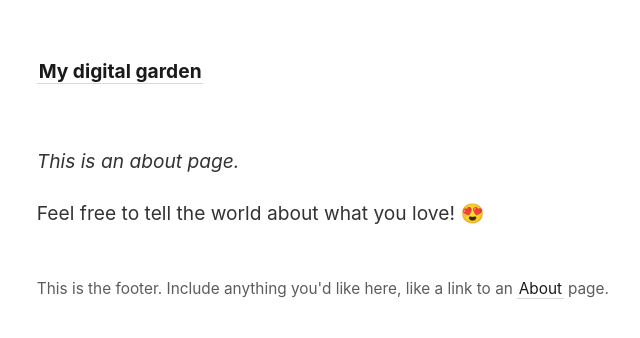
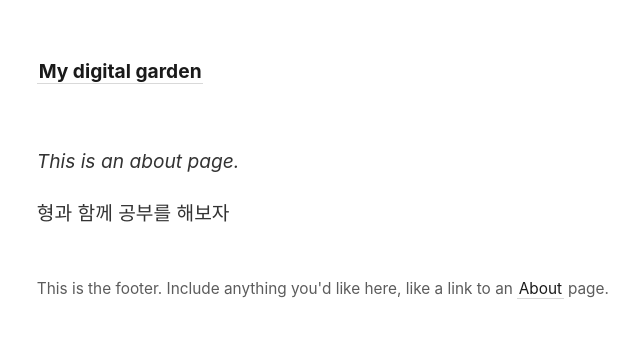
Before and after one commit to simbio11/Studyhani, a Jekyll site: the page built from _pages/about.md, in a window 1280 px wide. Shown: the top 338 px of the page, without its empty margins (40-680 px from the left). Built offline with Jekyll 4.4.1, drawn with Linux system fonts in a browser that asks for light colours.

Commit message:
Update about.md

```diff
--- a/_pages/about.md
+++ b/_pages/about.md
@@ -6,4 +6,4 @@ permalink: /about
 
 *This is an about page.*
 
-Feel free to tell the world about what you love! 😍
+형과 함께 공부를 해보자
```
